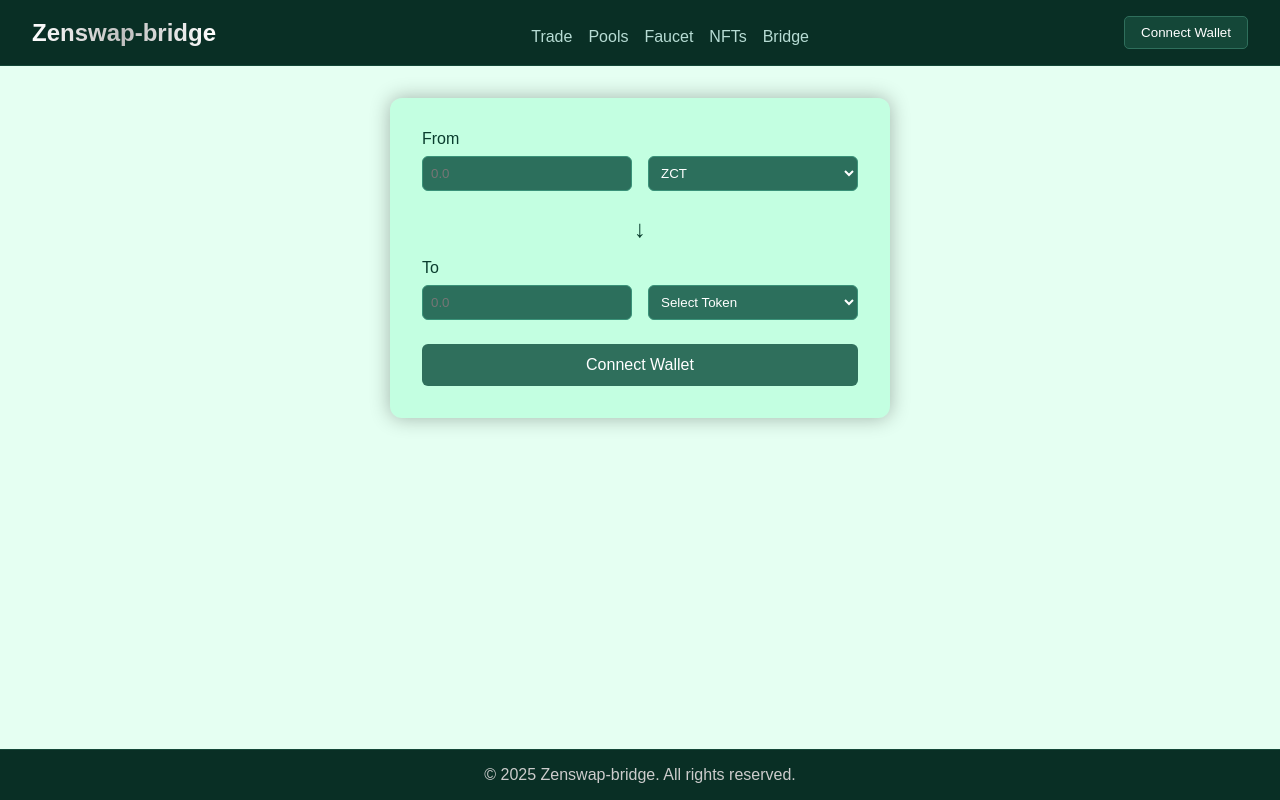
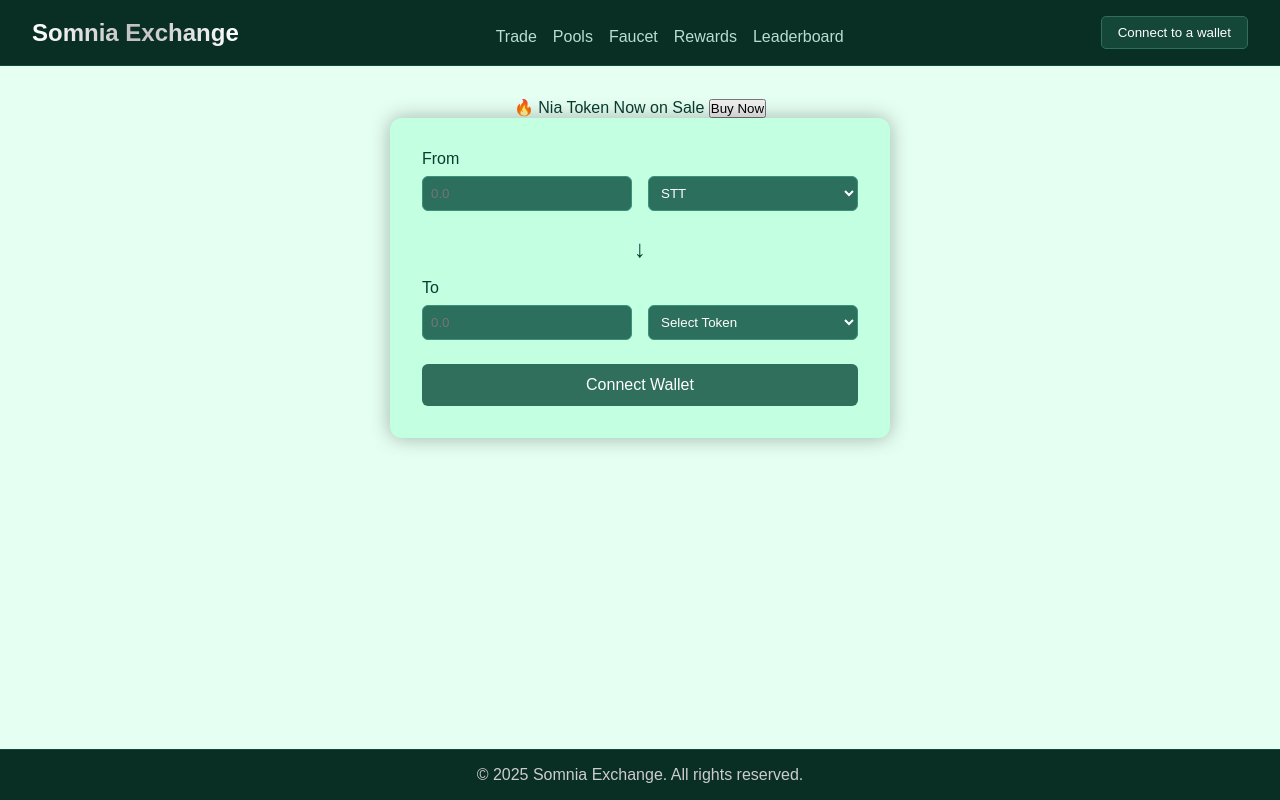
Before and after one commit to Pilex3173/Zenchain-swap-and-bridge, a plain HTML site: page index.html in a window 1280 px wide. Drawn offline with Linux system fonts and the light colour scheme.

Commit message:
Add files via upload

```diff
--- a/index.html
+++ b/index.html
@@ -1,37 +1,39 @@
-
 <!DOCTYPE html>
 <html lang="en">
   <head>
     <meta charset="UTF-8" />
     <meta name="viewport" content="width=device-width, initial-scale=1.0"/>
-    <title>Zenswap-bridge</title>
+    <title>Somnia Exchange</title>
     <link rel="stylesheet" href="styles.css" />
   </head>
   <body>
     <header>
-      <div class="logo">Zenswap-bridge</div>
+      <div class="logo">Somnia Exchange</div>
       <nav>
         <a href="#">Trade</a>
         <a href="#">Pools</a>
         <a href="#">Faucet</a>
-        <a href="#">NFTs</a>
-        <a href="#">Bridge</a>
+        <a href="#">Rewards</a>
+        <a href="#">Leaderboard</a>
       </nav>
-      <button class="wallet-btn">Connect Wallet</button>
+      <button class="wallet-btn">Connect to a wallet</button>
     </header>
 
     <main>
+      <div class="banner">
+        <span>🔥 Nia Token Now on Sale</span>
+        <button class="buy-btn">Buy Now</button>
+      </div>
+
       <section class="swap-box">
         <div class="input-group">
           <label>From</label>
           <div class="input-row">
             <input type="number" placeholder="0.0" />
             <select>
-              <option>ZCT</option>
+              <option>STT</option>
               <option>ETH</option>
               <option>USDT</option>
-              <option>USDC</option>
-              <option>BTC</option>
             </select>
           </div>
         </div>
@@ -44,11 +46,9 @@
             <input type="number" placeholder="0.0" />
             <select>
               <option>Select Token</option>
-              <option>ZCT</option>
+              <option>STT</option>
               <option>ETH</option>
               <option>USDT</option>
-              <option>USDC</option>
-              <option>BTC</option>
             </select>
           </div>
         </div>
@@ -58,7 +58,7 @@
     </main>
 
     <footer>
-      <p>© 2025 Zenswap-bridge. All rights reserved.</p>
+      <p>© 2025 Somnia Exchange. All rights reserved.</p>
     </footer>
   </body>
 </html>
```
